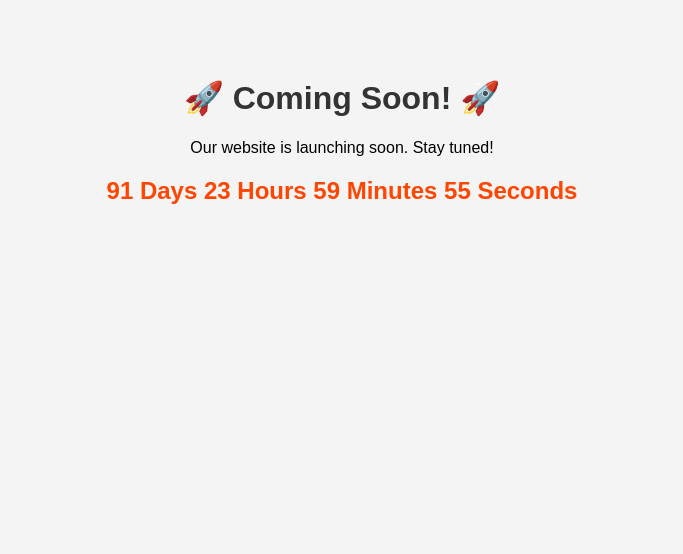
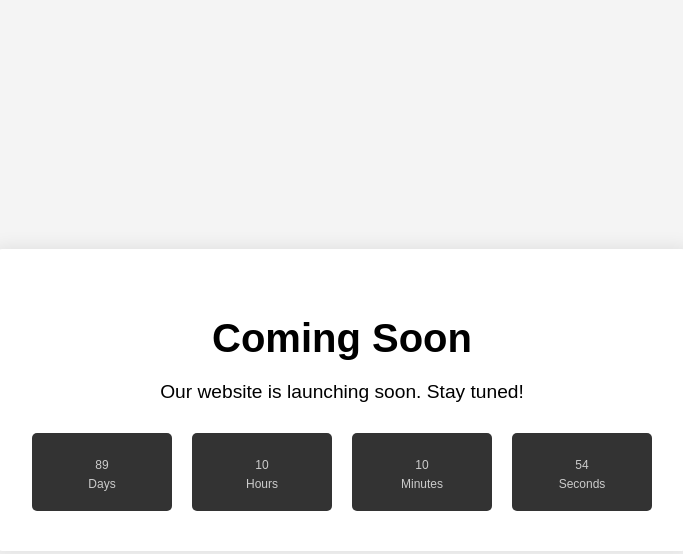
Before and after one commit to jarayajaraya/mywebsite, a plain HTML site: page index.html in a window 1280 px wide. Shown: the whole page, without its empty margins (298-981 px from the left). Drawn offline with Linux system fonts and the light colour scheme.

Commit message:
index.html

```diff
--- a/index.html
+++ b/index.html
@@ -9,50 +9,104 @@
       font-family: Arial, sans-serif;
       text-align: center;
       background-color: #f4f4f4;
-            padding: 50px;
+      margin: 0;
+      padding: 0;
+      display: flex;
+      justify-content: center;
+      align-items: center;
+      height: 100vh;
+    }
+    .container {
+      background-color: #fff;
+      padding: 40px;
+      border-radius: 10px;
+      box-shadow: 0 0 20px rgba(0, 0, 0, 0.1);
     }
     h1 {
-            color: #333;
+      font-size: 2.5em;
+      margin-bottom: 20px;
     }
-        #timer {
-            font-size: 24px;
+    p {
+      font-size: 1.2em;
+      margin-bottom: 30px;
+    }
+    .countdown {
+      display: flex;
+      justify-content: center;
+      gap: 20px;
+    }
+    .countdown div {
+      background-color: #333;
+      color: #fff;
+      padding: 20px;
+      border-radius: 5px;
+      font-size: 1.5em;
+      min-width: 100px;
+    }
+    .countdown span {
+      display: block;
+      font-size: 0.5em;
+      margin-top: 5px;
+      color: #ccc;
+    }
+    .live-message {
+      font-size: 2em;
       font-weight: bold;
+      color: #ff0000;
       margin-top: 20px;
-            color: #ff4500;
     }
   </style>
 </head>
 <body>
-    <h1>🚀 Coming Soon! 🚀</h1>
+  <div class="container">
+    <h1>Coming Soon</h1>
     <p>Our website is launching soon. Stay tuned!</p>
-    <div id="timer"></div>
+    <div class="countdown" id="countdown">
+      <div>
+        <span id="days">00</span>
+        <span>Days</span>
+      </div>
+      <div>
+        <span id="hours">00</span>
+        <span>Hours</span>
+      </div>
+      <div>
+        <span id="minutes">00</span>
+        <span>Minutes</span>
+      </div>
+      <div>
+        <span id="seconds">00</span>
+        <span>Seconds</span>
+      </div>
+    </div>
+  </div>
 
   <script>
-        function startCountdown(months) {
-            let now = new Date();
-            let launchDate = new Date();
-            launchDate.setMonth(now.getMonth() + months);
+    // Set the launch date (June 10, 2025)
+    const launchDate = new Date("June 10, 2025 00:00:00").getTime();
 
-            function updateTimer() {
-                let now = new Date();
-                let timeDifference = launchDate - now;
+    // Update the countdown every second
+    const countdown = setInterval(() => {
+      const now = new Date().getTime();
+      const timeRemaining = launchDate - now;
 
-                if (timeDifference <= 0) {
-                    document.getElementById("timer").innerHTML = "🚀 We are live!";
-                    return;
+      if (timeRemaining > 0) {
+        // Calculate time left
+        const days = Math.floor(timeRemaining / (1000 * 60 * 60 * 24));
+        const hours = Math.floor((timeRemaining % (1000 * 60 * 60 * 24)) / (1000 * 60 * 60));
+        const minutes = Math.floor((timeRemaining % (1000 * 60 * 60)) / (1000 * 60));
+        const seconds = Math.floor((timeRemaining % (1000 * 60)) / 1000);
+
+        // Display countdown
+        document.getElementById("days").innerText = days;
+        document.getElementById("hours").innerText = hours;
+        document.getElementById("minutes").innerText = minutes;
+        document.getElementById("seconds").innerText = seconds;
+      } else {
+        clearInterval(countdown);
+        document.getElementById("countdown").innerHTML = '<div class="live-message">We Are Live!</div>';
       }
-
-                let days = Math.floor(timeDifference / (1000 * 60 * 60 * 24));
-                let hours = Math.floor((timeDifference % (1000 * 60 * 60 * 24)) / (1000 * 60 * 60));
-                let minutes = Math.floor((timeDifference % (1000 * 60 * 60)) / (1000 * 60));
-                let seconds = Math.floor((timeDifference % (1000 * 60)) / 1000);
-
-                document.getElementById("timer").innerHTML = `${days} Days ${hours} Hours ${minutes} Minutes ${seconds} Seconds`;
-            }
-            setInterval(updateTimer, 1000);
-            updateTimer();
-        }
-        startCountdown(3);
+    }, 1000);
   </script>
 </body>
 </html>
```
Lines whose indentation alone changed are shown as unchanged.
